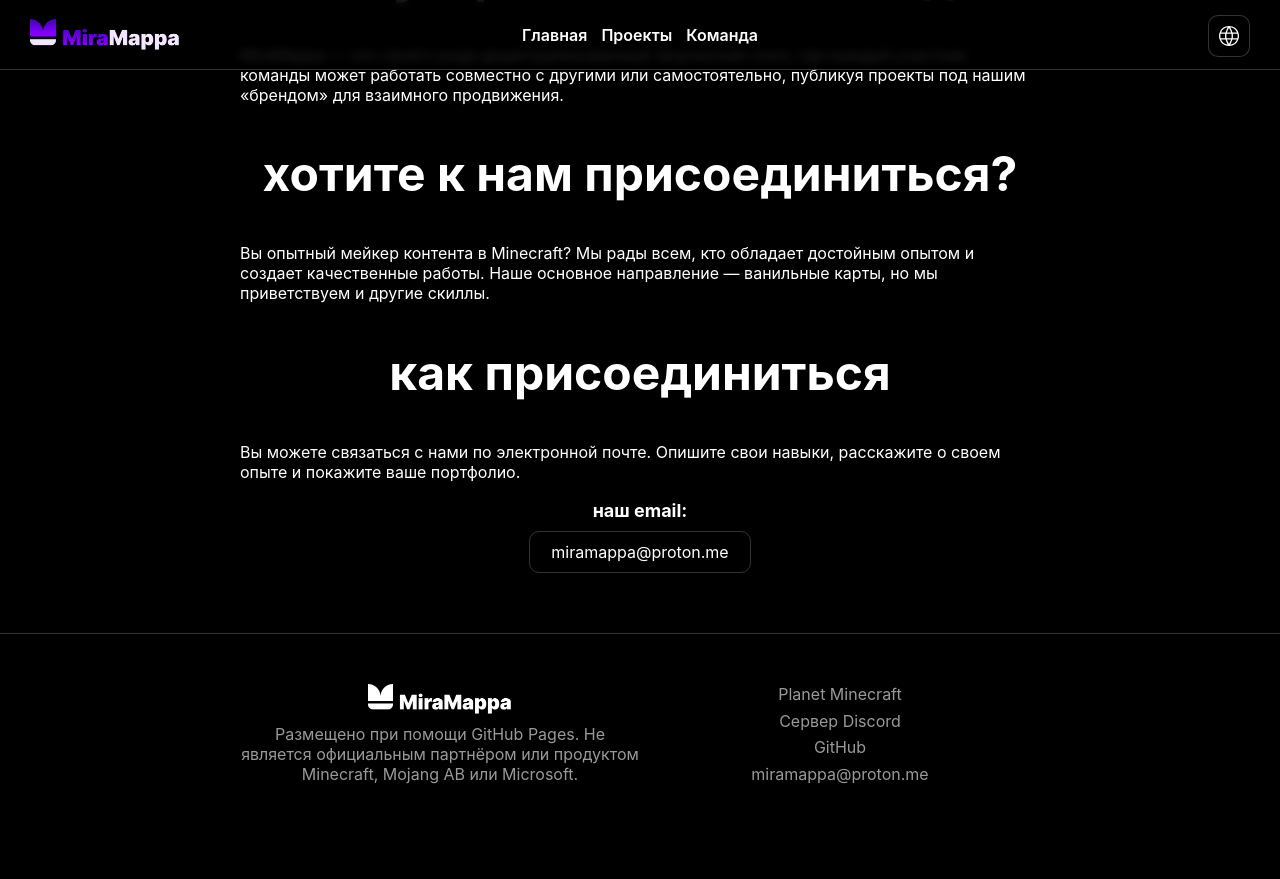
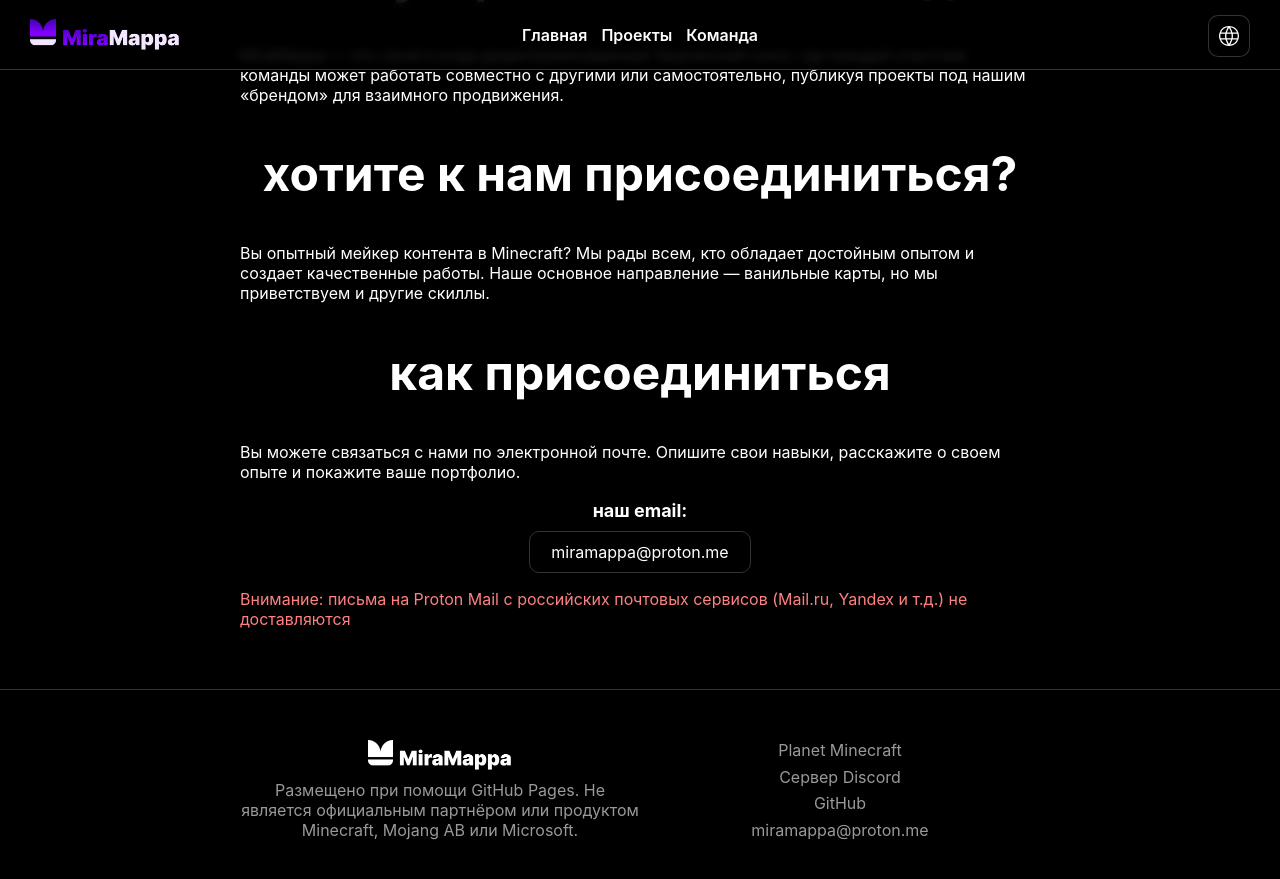
Before and after one commit to MiraMappa/miramappa.github.io, a Jekyll site: the page built from ru/team.md, in a window 1280 px wide and 900 px high, scrolled down 1116 px. Shown: the top 879 px of the window. Built offline with Jekyll 4.4.1, drawn with Linux system fonts in a browser that asks for light colours; before the commit the page ends 1960 px from its top, so only the background shows below that.

Commit message:
Minor fixes

```diff
--- a/_layouts/project.html
+++ b/_layouts/project.html
@@ -92,7 +92,7 @@
                         </div>
                         <div class="summary-tag">
                             <div class="key">Author(s):</div>
-                            <div class="value"><a href="/team/">{{page.authors}}</a></div>
+                            <div class="value"><a href="/team">{{page.authors}}</a></div>
                         </div>
                     </div>
                     <div class="project-tags">
--- a/_layouts/project_ru.html
+++ b/_layouts/project_ru.html
@@ -92,7 +92,7 @@
                         </div>
                         <div class="summary-tag">
                             <div class="key">Автор(ы):</div>
-                            <div class="value"><a href="/team/">{{page.authors}}</a></div>
+                            <div class="value"><a href="/ru/team">{{page.authors}}</a></div>
                         </div>
                     </div>
                     <div class="project-tags">
--- a/ru/team.md
+++ b/ru/team.md
@@ -35,4 +35,5 @@ additional_css: team
   <p>Вы можете связаться с нами по электронной почте. Опишите свои навыки, расскажите о своем опыте и покажите ваше портфолио.</p>
   <h3>наш email:</h3>
   <div class="team-email">miramappa@proton.me</div>
+  <p style="color: #ff8080;">Внимание: письма на Proton Mail с российских почтовых сервисов (Mail.ru, Yandex и т.д.) не доставляются</p>
 </section>
```
Also changed, not shown: assets/css/project.css (+12 -3 lines).
